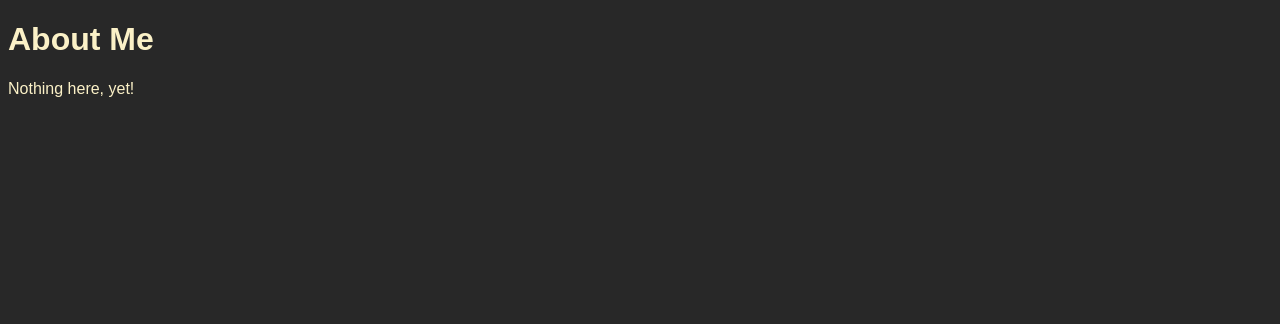
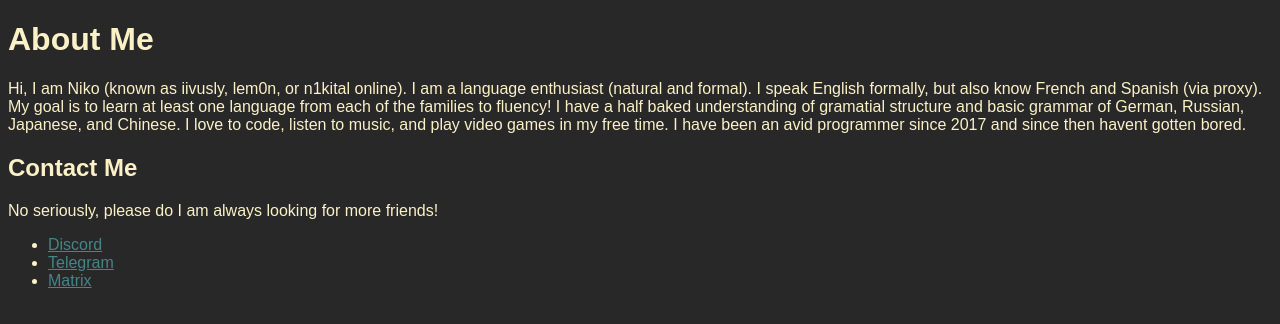
Before and after one commit to iivusly/iivusly.github.io, a Next.js app: page /about in a window 1280 px wide. Shown: the top 324 px of the page. Built offline with nearby package versions, Linux system fonts and the light colour scheme; a web font is replaced by a local one.

Commit message:
feat: more information about me yay!!!!

```diff
--- a/src/app/about/page.tsx
+++ b/src/app/about/page.tsx
@@ -1,8 +1,34 @@
+import Link from "next/link";
+
 export default function AboutPage() {
   return (
     <>
       <h1>About Me</h1>
-      <p>Nothing here, yet!</p>
+      <p>
+        Hi, I am Niko (known as iivusly, lem0n, or n1kital online). I am a
+        language enthusiast (natural and formal). I speak English formally, but
+        also know French and Spanish (via proxy). My goal is to learn at least
+        one language from each of the families to fluency! I have a half baked
+        understanding of gramatial structure and basic grammar of German,
+        Russian, Japanese, and Chinese. I love to code, listen to music, and
+        play video games in my free time. I have been an avid programmer since
+        2017 and since then havent gotten bored.
+      </p>
+      <h2>Contact Me</h2>
+      <p>No seriously, please do I am always looking for more friends!</p>
+      <ul>
+        <li>
+          <Link href="https://discord.com/users/1041597787407663134">
+            Discord
+          </Link>
+        </li>
+        <li>
+          <Link href="https://t.me/lemonyseal">Telegram</Link>
+        </li>
+        <li>
+          <Link href="https://matrix.to/#/@ponzu_sause:matrix.org">Matrix</Link>
+        </li>
+      </ul>
     </>
   );
 }
--- a/src/app/page.tsx
+++ b/src/app/page.tsx
@@ -7,7 +7,8 @@ export default async function HomePage() {
       <p>
         This is the home page to my website. It is not done yet, so stick
         around! If you're looking for some information about me, check out my
-        about page <Link href="/about">here!</Link>
+        about page <Link href="/about">here!</Link> Sorry if some of the English
+        is poor, this is only the first iteration.
       </p>
     </>
   );
```
